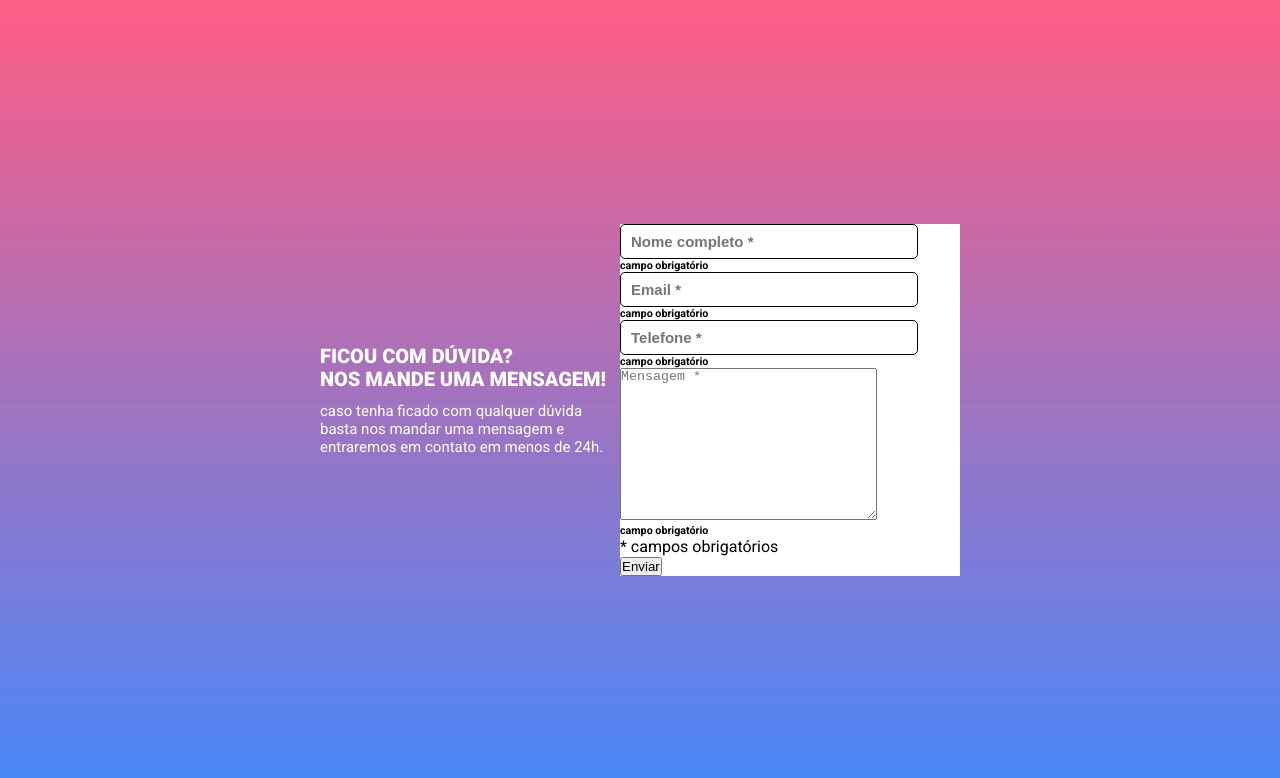
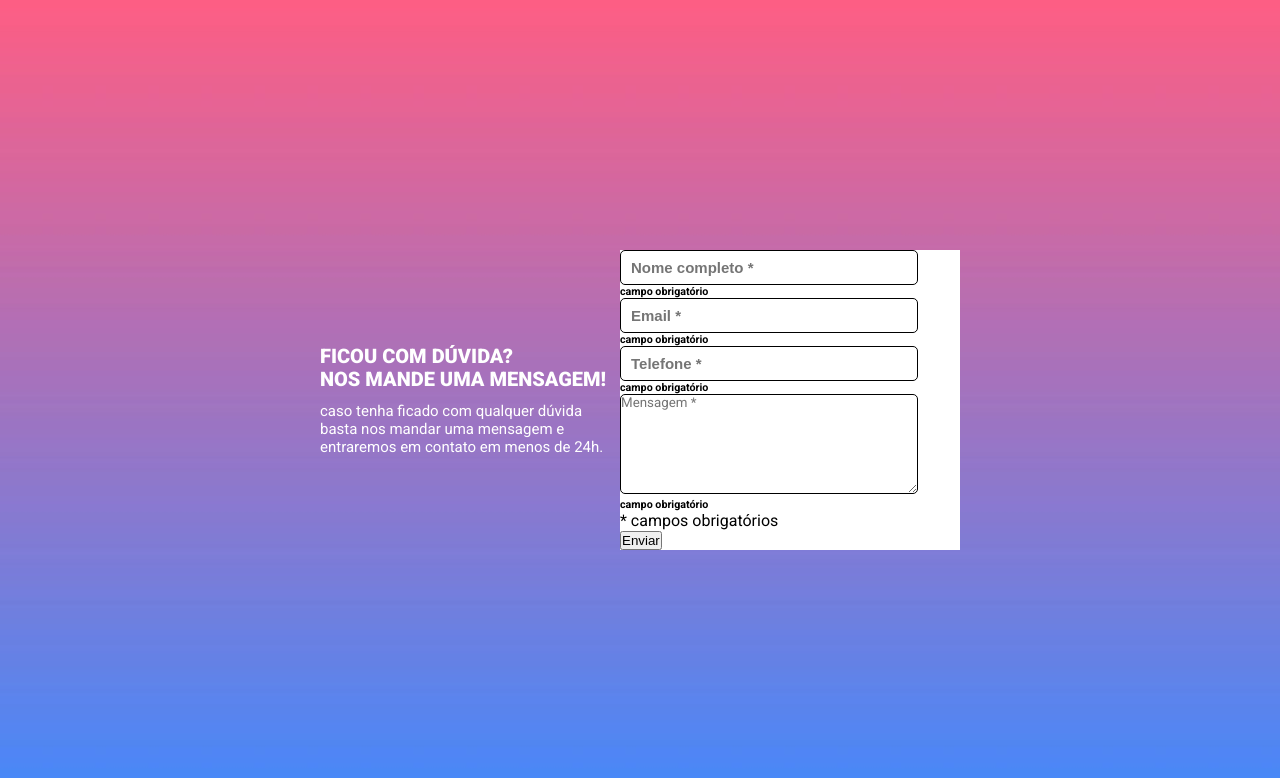
Before and after one commit to Moiseis-Cruz/avaliacao-do-formulario, a plain HTML site: page index.html in a window 1280 px wide. Drawn offline with Linux system fonts and the light colour scheme.

Commit message:
Estilizei o textarea.

```diff
--- a/src/css/styles.css
+++ b/src/css/styles.css
@@ -45,3 +45,12 @@ main .formulary input {
     font-weight: 700;
     font-size: 15px;
 }
+
+main .formulary textarea {
+    width: 298px;
+    height: 100px;
+    border-radius: 5px;
+    box-sizing: border-box;
+    border: 1px solid #000000;
+    font-family: 'Roboto', sans-serif;
+}
```
